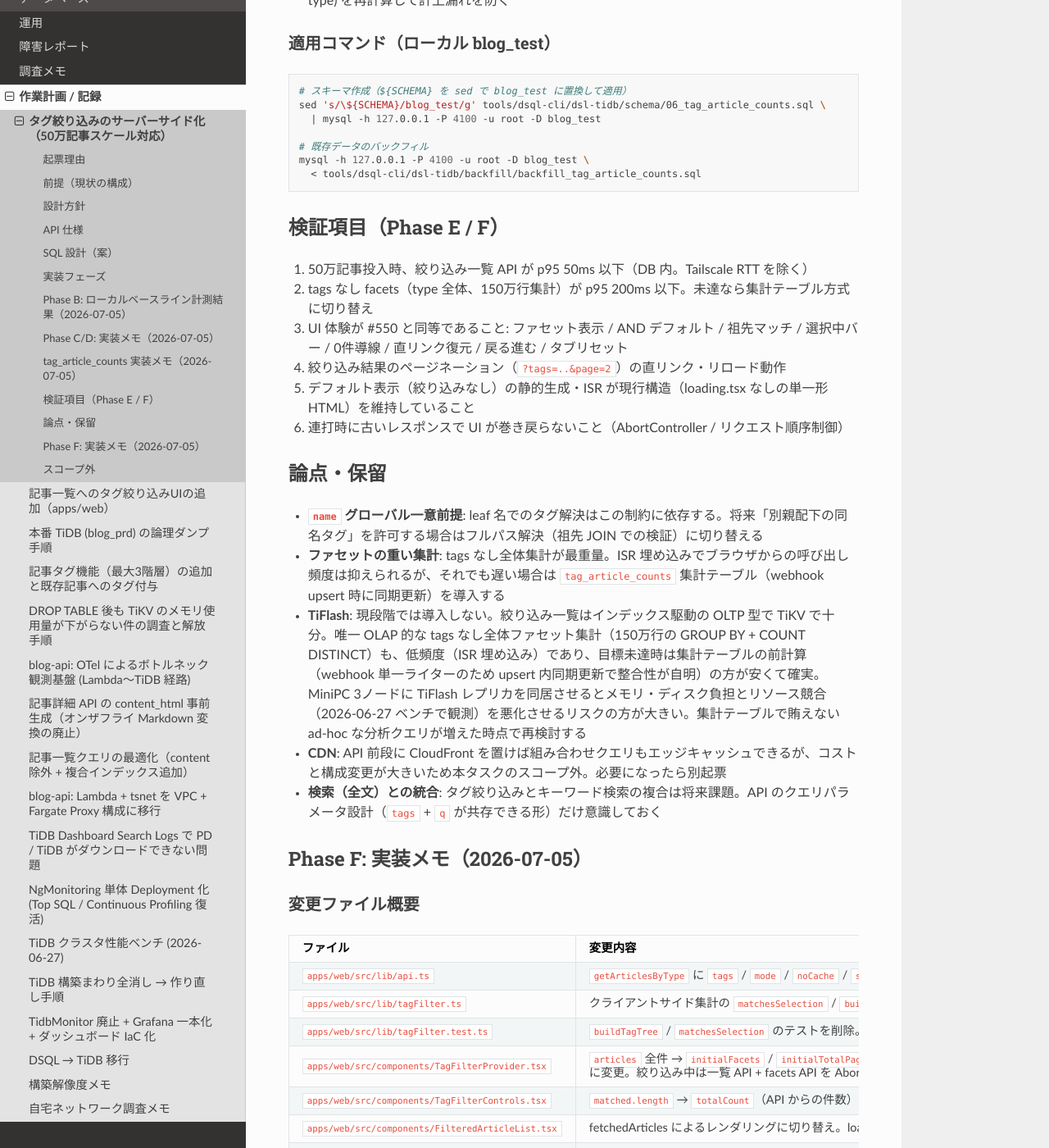
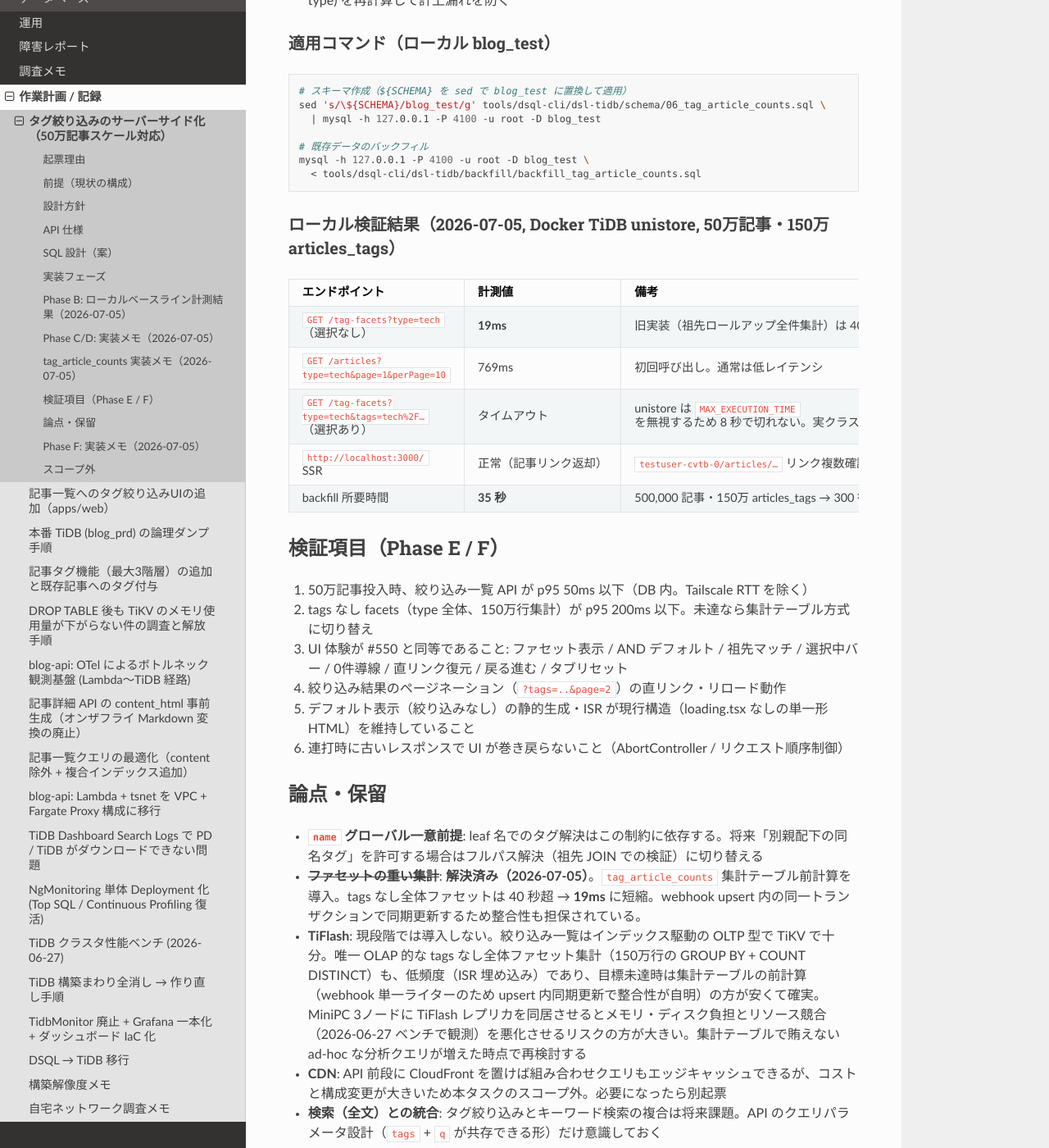
Before and after one commit to shuntaka9576/shuntaka-dev, a Sphinx documentation site: the page built from docs/source/tasks/2026-07-05-server-side-tag-filter.md, in a window 1280 px wide and 1400 px high, scrolled down 6767 px. Shown: the whole window at 82% size. Built offline with Sphinx 7.4.7 and the Read the Docs theme 3.1.0, drawn with Linux system fonts in a browser that asks for light colours; pages that are not in the unit, such as notebooks, are missing from menus.

Commit message:
docs: tag_article_counts ローカル検証実測値を追記（facets 19ms、backfill 35s）

````diff
--- a/docs/source/tasks/2026-07-05-server-side-tag-filter.md
+++ b/docs/source/tasks/2026-07-05-server-side-tag-filter.md
@@ -218,6 +218,16 @@ mysql -h 127.0.0.1 -P 4100 -u root -D blog_test \
   < tools/dsql-cli/dsl-tidb/backfill/backfill_tag_article_counts.sql
 ```
 
+### ローカル検証結果（2026-07-05, Docker TiDB unistore, 50万記事・150万 articles_tags）
+
+| エンドポイント | 計測値 | 備考 |
+| --- | --- | --- |
+| `GET /tag-facets?type=tech`（選択なし） | **19ms** | 旧実装（祖先ロールアップ全件集計）は 40 秒超。300 タグ行の読み取りのみで完結 |
+| `GET /articles?type=tech&page=1&perPage=10` | 769ms | 初回呼び出し。通常は低レイテンシ |
+| `GET /tag-facets?type=tech&tags=tech%2F…`（選択あり） | タイムアウト | unistore は `MAX_EXECUTION_TIME` を無視するため 8 秒で切れない。実クラスタ（TiKV）では絞り込み後集合が小さいため高速化見込み |
+| `http://localhost:3000/` SSR | 正常（記事リンク返却） | `testuser-cvtb-0/articles/…` リンク複数確認済み |
+| backfill 所要時間 | **35 秒** | 500,000 記事・150万 articles_tags → 300 行挿入 |
+
 ## 検証項目（Phase E / F）
 
 1. 50万記事投入時、絞り込み一覧 API が p95 50ms 以下（DB 内。Tailscale RTT を除く）
@@ -230,7 +240,7 @@ mysql -h 127.0.0.1 -P 4100 -u root -D blog_test \
 ## 論点・保留
 
 - **`name` グローバル一意前提**: leaf 名でのタグ解決はこの制約に依存する。将来「別親配下の同名タグ」を許可する場合はフルパス解決（祖先 JOIN での検証）に切り替える
-- **ファセットの重い集計**: tags なし全体集計が最重量。ISR 埋め込みでブラウザからの呼び出し頻度は抑えられるが、それでも遅い場合は `tag_article_counts` 集計テーブル（webhook upsert 時に同期更新）を導入する
+- ~~**ファセットの重い集計**~~: **解決済み（2026-07-05）**。`tag_article_counts` 集計テーブル前計算を導入。tags なし全体ファセットは 40 秒超 → **19ms** に短縮。webhook upsert 内の同一トランザクションで同期更新するため整合性も担保されている。
 - **TiFlash**: 現段階では導入しない。絞り込み一覧はインデックス駆動の OLTP 型で TiKV で十分。唯一 OLAP 的な tags なし全体ファセット集計（150万行の GROUP BY + COUNT DISTINCT）も、低頻度（ISR 埋め込み）であり、目標未達時は集計テーブルの前計算（webhook 単一ライターのため upsert 内同期更新で整合性が自明）の方が安くて確実。MiniPC 3ノードに TiFlash レプリカを同居させるとメモリ・ディスク負担とリソース競合（2026-06-27 ベンチで観測）を悪化させるリスクの方が大きい。集計テーブルで賄えない ad-hoc な分析クエリが増えた時点で再検討する
 - **CDN**: API 前段に CloudFront を置けば組み合わせクエリもエッジキャッシュできるが、コストと構成変更が大きいため本タスクのスコープ外。必要になったら別起票
 - **検索（全文）との統合**: タグ絞り込みとキーワード検索の複合は将来課題。API のクエリパラメータ設計（`tags` + `q` が共存できる形）だけ意識しておく
````
